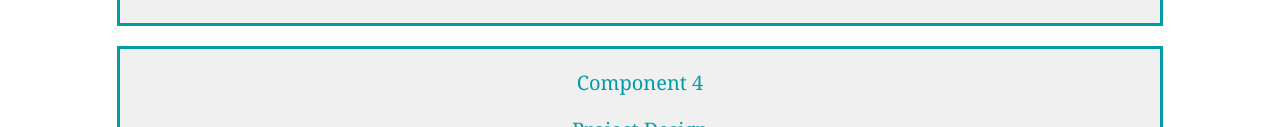
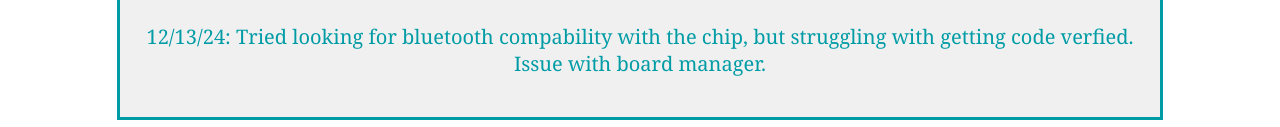
Before and after one commit to ajaira25/ajaira25.github.io, a plain HTML site: page majorproject.html in a window 1280 px wide. Shown: the part 8538-8665 px from the top of the page. Drawn offline with Linux system fonts and the light colour scheme.

Commit message:
Daily update

```diff
--- a/majorproject.html
+++ b/majorproject.html
@@ -131,6 +131,7 @@
         <p> 12/11/24: A major success happened today with Seeed Studio XIAO-nRF52840 finally working, connecting to the computer, uploading code, and reading pressure data form the sensors. This now opens up the opprutnity to now add bluetooth conecction to export the data on an external website. Hopefully, once accomplsihed, a full prototype can be worked out with eletronics placed inside the shoe.</p>
         <img src="Images/IMG_0550.jpg" class="image">
         <img src="Images/Screenshot 2024-12-11 104322.png" class="image">
+        <p> 12/13/24: Tried looking for bluetooth compability with the chip, but struggling with getting code verfied. Issue with board manager. </p>
         </div>
         <div class="box-major"> Component 4
             <p>Project Design Review:https://docs.google.com/document/d/124_PuEwWjggoVnyD95xpY3pssSx0LUcl4DyC4YoZ5TE/edit?usp=sharing</p>
```
